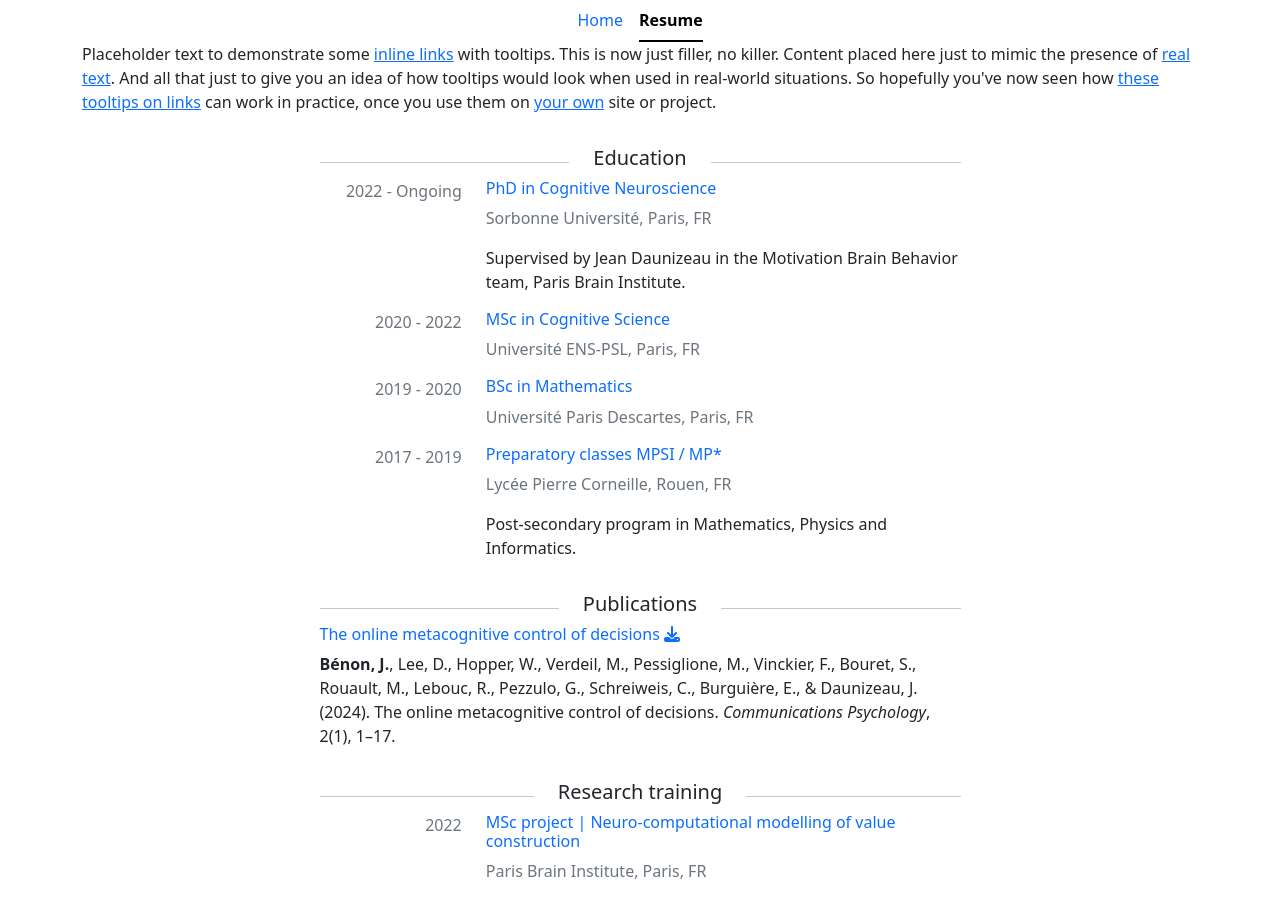
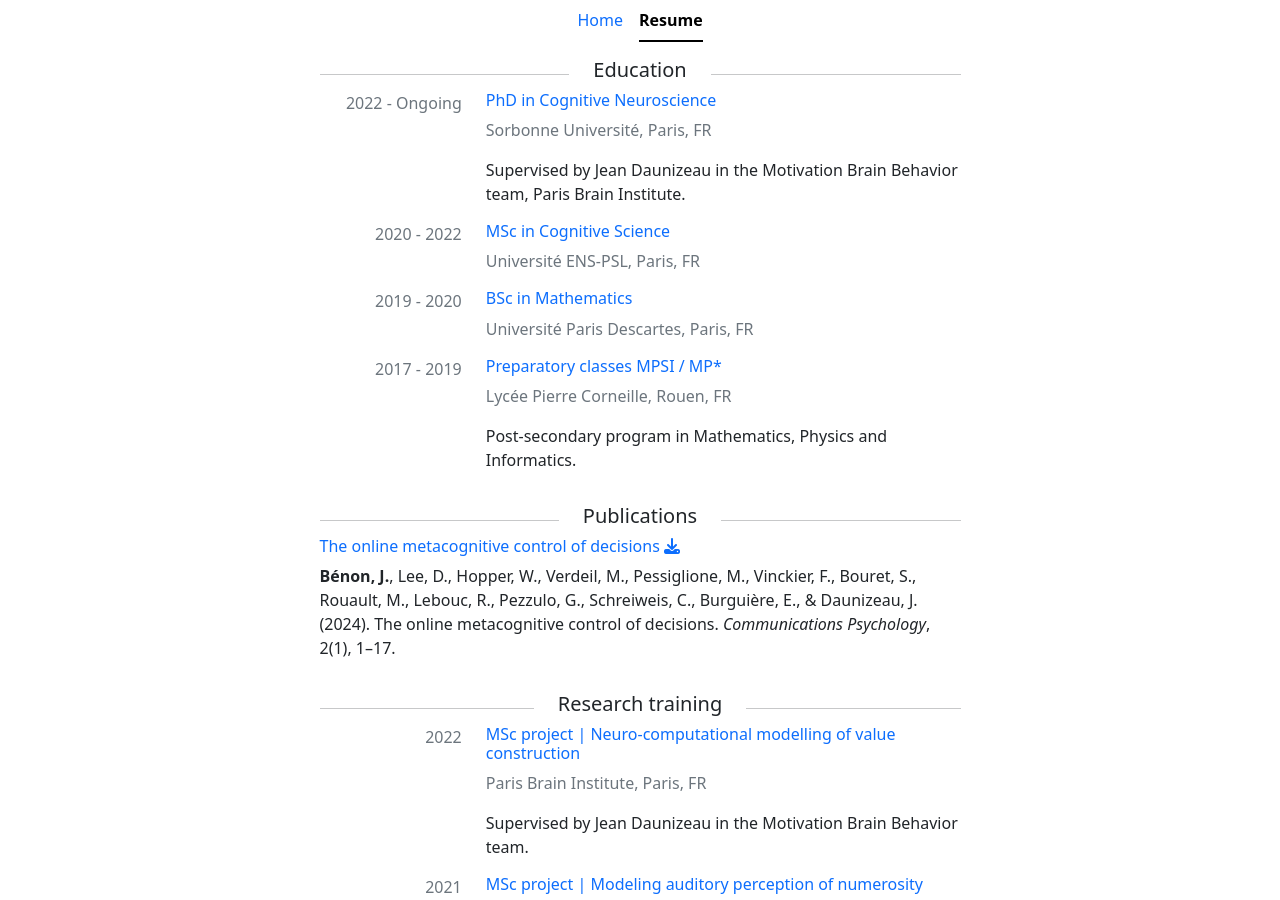
Before and after one commit to jbenon/jbenon.github.io, a Jekyll site: the page built from resume.html, in a window 1280 px wide and 900 px high. Built offline with Jekyll 4.4.1, drawn with Linux system fonts in a browser that asks for light colours; nearby versions of some CDN libraries.

Commit message:
Remove example tooltip paragraph

```diff
--- a/resume.html
+++ b/resume.html
@@ -8,8 +8,6 @@ layout: default
         <a class="nav-link" aria-current="page" href="index.html">Home</a>
         <a class="nav-link active" aria-current="page">Resume</a>
     </nav>
-
-    <p class="muted">Placeholder text to demonstrate some <a href="#" data-bs-toggle="tooltip" data-bs-title="Default tooltip">inline links</a> with tooltips. This is now just filler, no killer. Content placed here just to mimic the presence of <a href="#" data-bs-toggle="tooltip" data-bs-title="Another tooltip">real text</a>. And all that just to give you an idea of how tooltips would look when used in real-world situations. So hopefully you've now seen how <a href="#" data-bs-toggle="tooltip" data-bs-title="Another one here too">these tooltips on links</a> can work in practice, once you use them on <a href="#" data-bs-toggle="tooltip" data-bs-title="The last tip!">your own</a> site or project.</p>
 
     {% for section in site.data.resume %}
       <div class="row justify-content-center">
```
